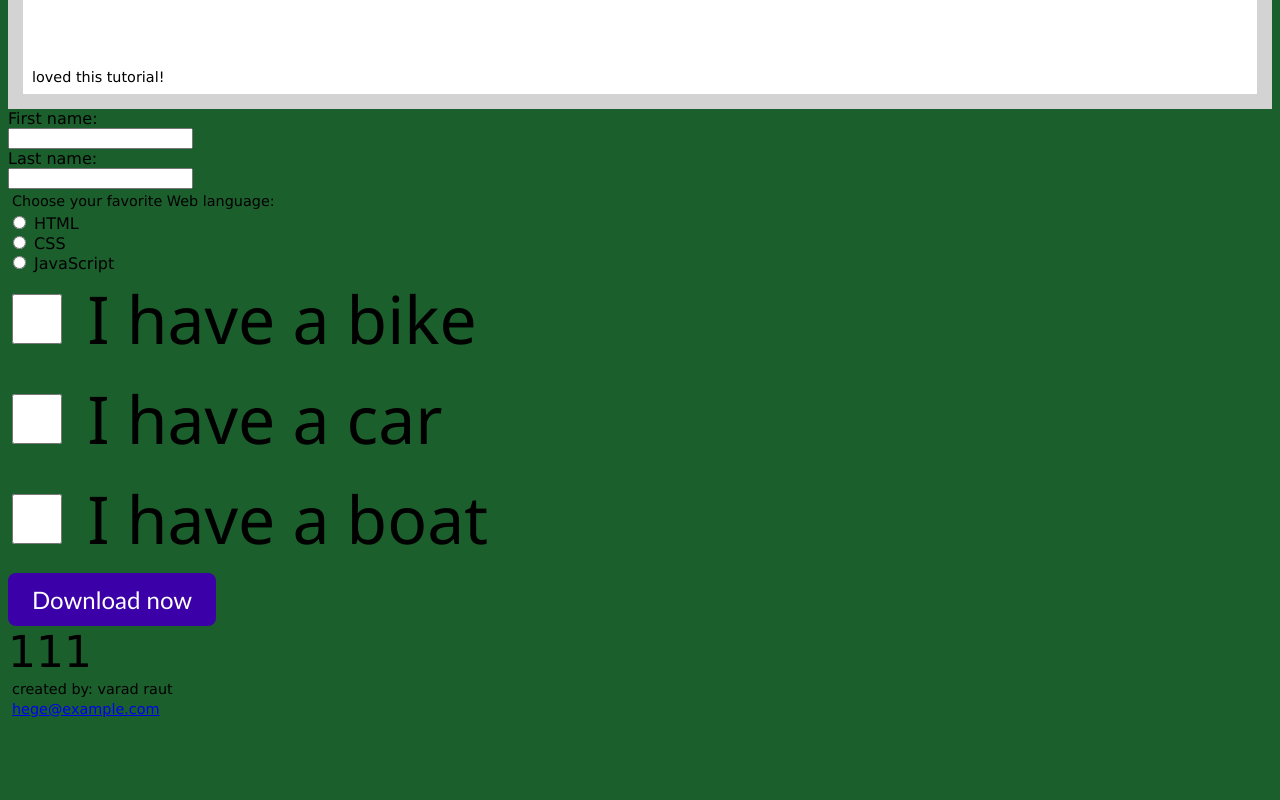
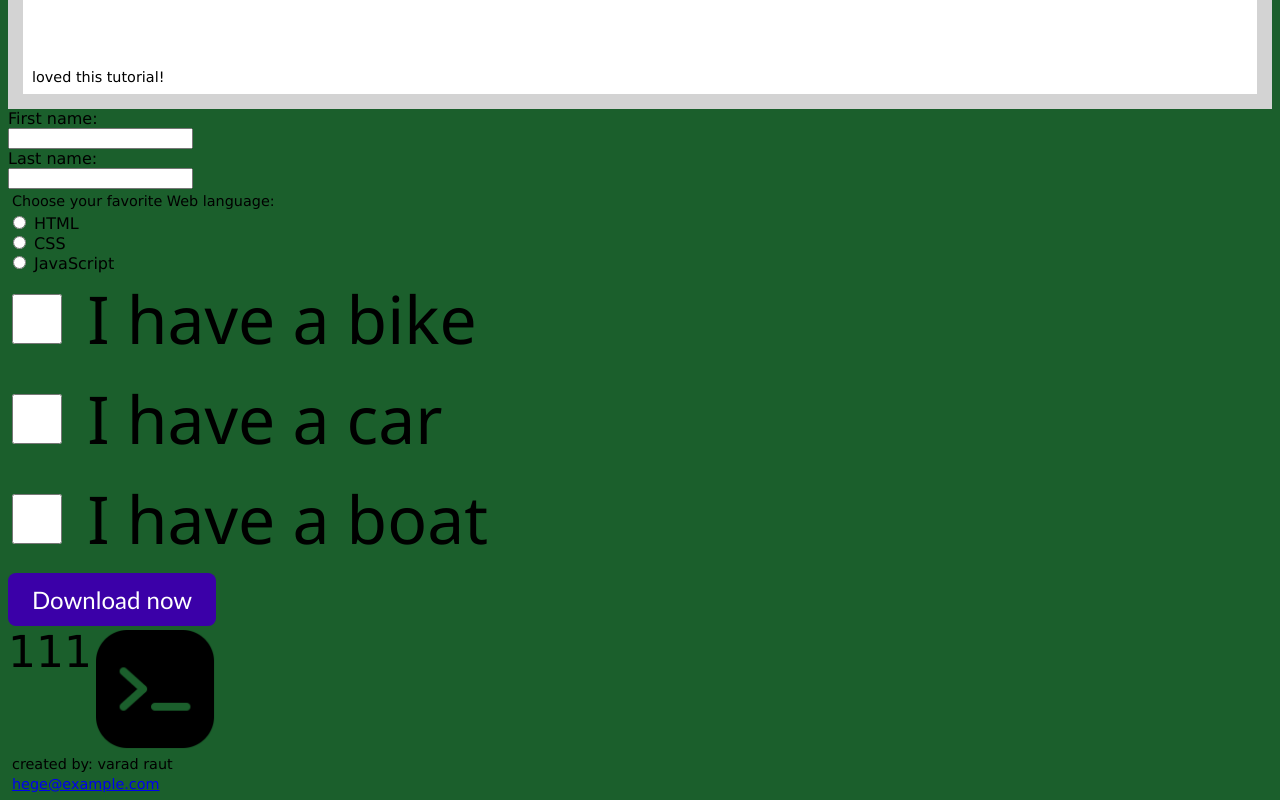
Before and after one commit to varadisthedev/gfg-website, a plain HTML site: page index.html in a window 1280 px wide. Shown: the part 3042-3842 px from the top of the page. Before the commit the page ends 3767 px from the top, so only its background shows below. Drawn offline with Linux system fonts and the light colour scheme.

Commit message:
V5 Added images, auto resizing in css

```diff
--- a/index.html
+++ b/index.html
@@ -127,7 +127,11 @@
         <div>1</div>
         <div>1</div>
         <div>1</div>
+        <!-- attaching image in html -->
+         <img src="terminal.png" alt="error" class="img">
     </section>
+
+
      <footer>
         <p>created by: varad raut</p>
         <p><a href="mailto:hege@example.com">hege@example.com</a></p>
--- a/styles.css
+++ b/styles.css
@@ -148,9 +148,15 @@ ul{
   font-size: 44px;
   display:flex;
   flex-direction: row;
+  row-gap: auto;
 /* we used the direction row so it will go horizointally */
 }
 
  /* flex-wrap: wrap;
  can be used to make the flex wrap. i.e if the flex exceeds
   the display width, it will go down, instead of pushing eveythign together */
+
+.img {
+  width: 10%;    /* scales relative to screen width */
+  height: auto;
+}
```
Also changed, not shown: terminal.png (added).
